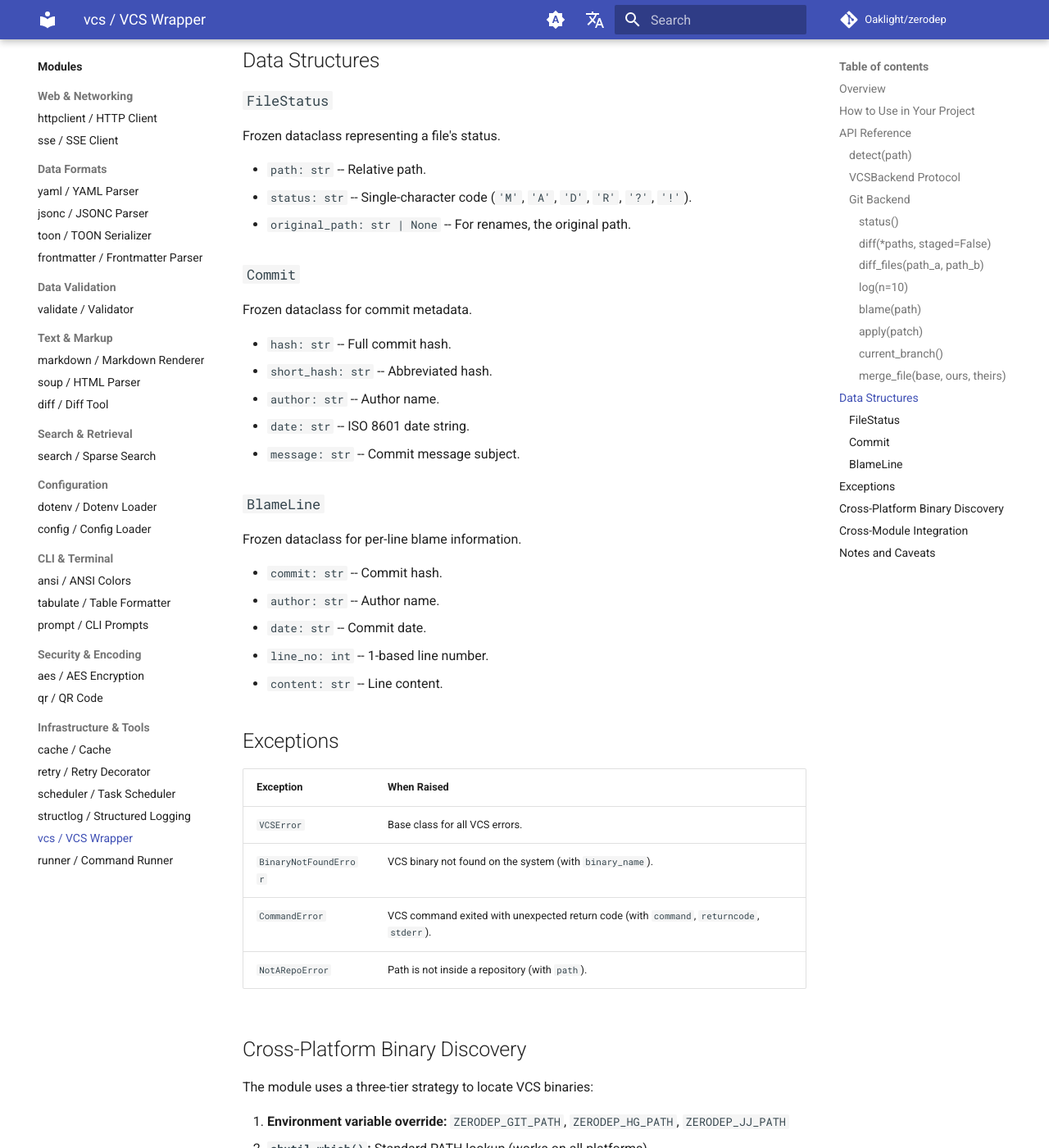
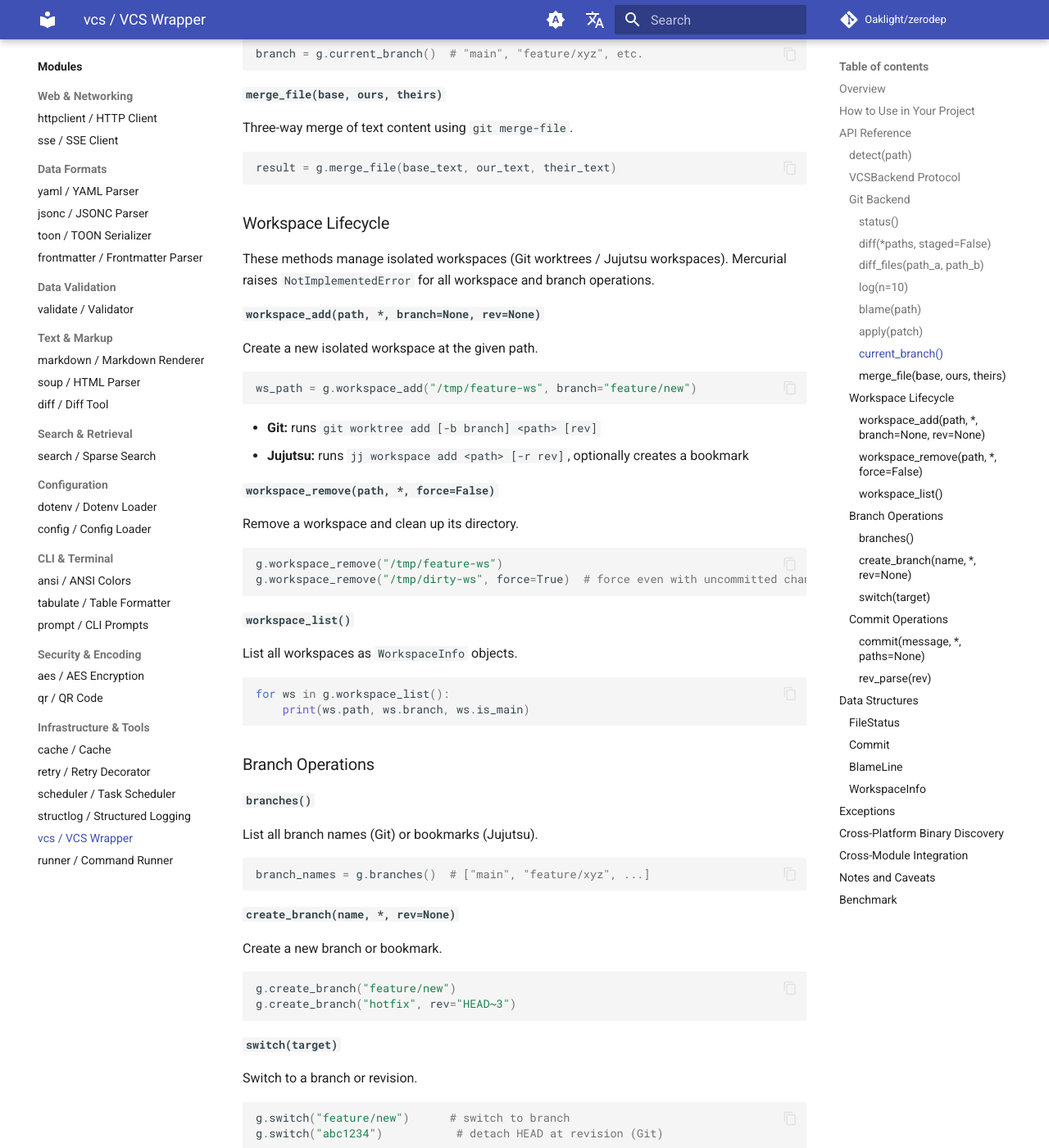
Before and after one commit to Oaklight/zerodep, an MkDocs documentation site: the page built from docs/modules/vcs.md, in a window 1280 px wide and 1400 px high, scrolled down 3389 px. Shown: the whole window at 82% size. Built offline with MkDocs 1.6.1 and Material for MkDocs 9.7.7, drawn with Linux system fonts in a browser that asks for light colours; comment, search, counter and statistics services are not loaded; some of the changed text lies outside the part shown.

Commit message:
update vcs module docs: workspace/branch/commit lifecycle ops
Add documentation for 9 new VCSBackend protocol methods:
workspace_add/remove/list, branches/create_branch/switch,
commit, rev_parse. Add WorkspaceInfo dataclass docs.
Update backend coverage table and caveats.

````diff
--- a/docs/modules/vcs.md
+++ b/docs/modules/vcs.md
@@ -14,9 +14,9 @@
 
 | Backend | Binary | Coverage |
 |---------|--------|----------|
-| **Git** | `git` | Full (diff, status, log, blame, apply, merge-file, branch) |
-| **Mercurial** | `hg` | Core subset (diff, status, log, blame, branch) |
-| **Jujutsu** | `jj` | Core subset (diff, status, log, blame, branch) |
+| **Git** | `git` | Full (diff, status, log, blame, apply, merge-file, branch, workspace, commit) |
+| **Mercurial** | `hg` | Inspection only (diff, status, log, blame, branch) |
+| **Jujutsu** | `jj` | Full (diff, status, log, blame, merge-file, branch, workspace, commit) |
 
 ## How to Use in Your Project
 
@@ -71,6 +72,16 @@
     def blame(self, path: str) -> list[BlameLine]: ...
     def current_branch(self) -> str: ...
     def merge_file(self, base: str, ours: str, theirs: str) -> str: ...
+    # -- workspace lifecycle --
+    def workspace_add(self, path: str, *, branch: str | None = None, rev: str | None = None) -> str: ...
+    def workspace_remove(self, path: str, *, force: bool = False) -> None: ...
+    def workspace_list(self) -> list[WorkspaceInfo]: ...
+    # -- branch / commit --
+    def branches(self) -> list[str]: ...
+    def create_branch(self, name: str, *, rev: str | None = None) -> None: ...
+    def switch(self, target: str) -> None: ...
+    def commit(self, message: str, *, paths: list[str] | None = None) -> str: ...
+    def rev_parse(self, rev: str) -> str: ...
 ```
 
 ### Git Backend
@@ -157,6 +168,92 @@
 result = g.merge_file(base_text, our_text, their_text)
 ```
 
+### Workspace Lifecycle
+
+These methods manage isolated workspaces (Git worktrees / Jujutsu workspaces). Mercurial raises `NotImplementedError` for all workspace and branch operations.
+
+#### `workspace_add(path, *, branch=None, rev=None)`
+
+Create a new isolated workspace at the given path.
+
+```python
+ws_path = g.workspace_add("/tmp/feature-ws", branch="feature/new")
+```
+
+- **Git:** runs `git worktree add [-b branch] <path> [rev]`
+- **Jujutsu:** runs `jj workspace add <path> [-r rev]`, optionally creates a bookmark
+
+#### `workspace_remove(path, *, force=False)`
+
+Remove a workspace and clean up its directory.
+
+```python
+g.workspace_remove("/tmp/feature-ws")
+g.workspace_remove("/tmp/dirty-ws", force=True)  # force even with uncommitted changes
+```
+
+#### `workspace_list()`
+
+List all workspaces as `WorkspaceInfo` objects.
+
+```python
+for ws in g.workspace_list():
+    print(ws.path, ws.branch, ws.is_main)
+```
+
+### Branch Operations
+
+#### `branches()`
+
+List all branch names (Git) or bookmarks (Jujutsu).
+
+```python
+branch_names = g.branches()  # ["main", "feature/xyz", ...]
+```
+
+#### `create_branch(name, *, rev=None)`
+
+Create a new branch or bookmark.
+
+```python
+g.create_branch("feature/new")
+g.create_branch("hotfix", rev="HEAD~3")
+```
+
+#### `switch(target)`
+
+Switch to a branch or revision.
+
+```python
+g.switch("feature/new")      # switch to branch
+g.switch("abc1234")           # detach HEAD at revision (Git)
+```
+
+- **Git:** uses `git switch`, falls back to `git switch --detach` for non-branch targets
+- **Jujutsu:** uses `jj new` to create a new change on top of the target
+
+### Commit Operations
+
+#### `commit(message, *, paths=None)`
+
+Create a commit and return its full hash.
+
+```python
+sha = g.commit("fix: resolve edge case", paths=["src/fix.py"])
+```
+
+- **Git:** stages `paths` (if given) then commits; otherwise commits what is already staged
+- **Jujutsu:** finalizes the current change; `paths` is ignored (jj auto-tracks all changes)
+
+#### `rev_parse(rev)`
+
+Resolve a revision string to a full commit hash.
+
+```python
+full_hash = g.rev_parse("HEAD")
+full_hash = g.rev_parse("main")
+```
+
 ## Data Structures
 
 ### `FileStatus`
@@ -186,6 +283,15 @@
 - `date: str` -- Commit date.
 - `line_no: int` -- 1-based line number.
 - `content: str` -- Line content.
+
+### `WorkspaceInfo`
+
+Frozen dataclass for workspace metadata.
+
+- `path: str` -- Absolute path to the workspace directory.
+- `head: str` -- HEAD commit hash.
+- `branch: str | None` -- Branch name (Git) or bookmark (Jujutsu), `None` for detached HEAD.
+- `is_main: bool` -- Whether this is the main/default workspace.
 
 ## Exceptions
 
@@ -219,5 +325,8 @@
     On Windows, subprocess calls use `CREATE_NO_WINDOW` to prevent console window flashing. Binary discovery includes common Windows installation paths.
 
 - **Python version:** Requires Python 3.10+.
-- **No benchmark:** Since all operations are subprocess-based, performance is dominated by process startup and CLI execution time rather than Python code.
-- **Git is most complete:** Mercurial and Jujutsu backends cover core operations but lack some Git-specific features like `diff_files` and native `merge_file`.
+- **Mercurial is inspection-only:** Workspace, branch, commit, and rev-parse operations raise `NotImplementedError` on the Mercurial backend due to fundamental semantic differences. Git and Jujutsu have full lifecycle support.
+
+## Benchmark
+
+No benchmark is provided for this module. All operations are subprocess-based, so performance is dominated by process startup and CLI execution time rather than Python wrapper code -- see [VCS Benchmark](../benchmarks/vcs.md) for details.
````
Also changed, not shown: other parts of docs/modules/vcs.md (+1 -0 lines).
